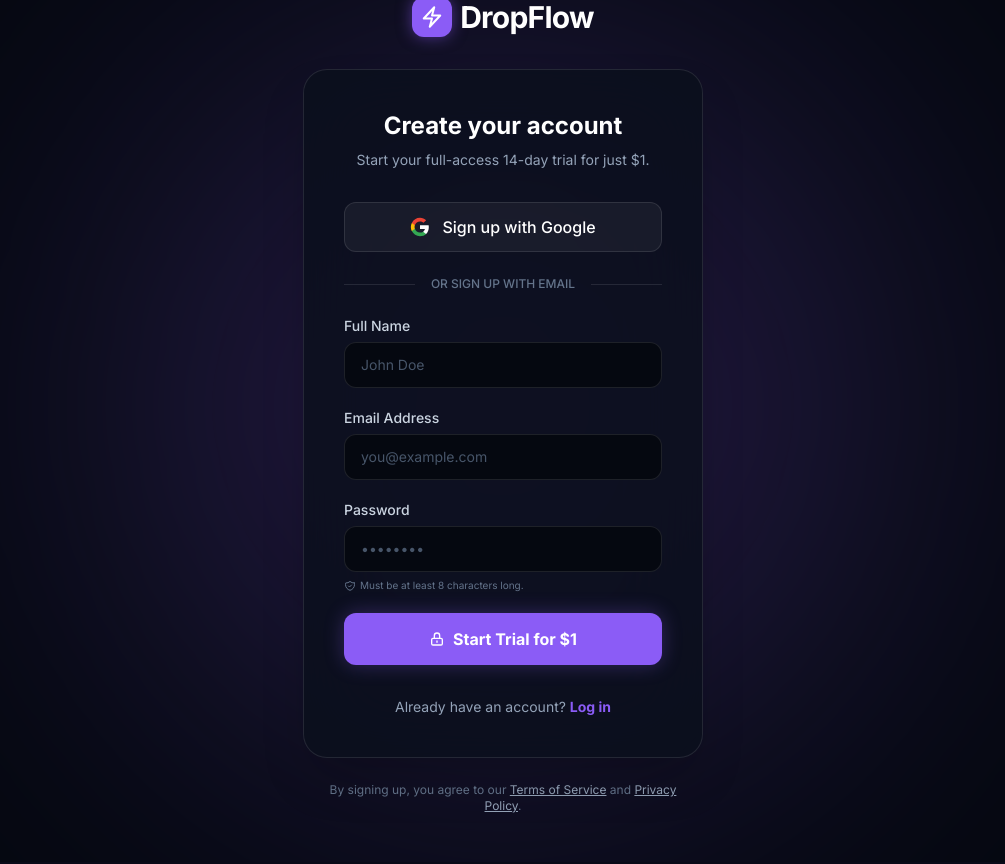
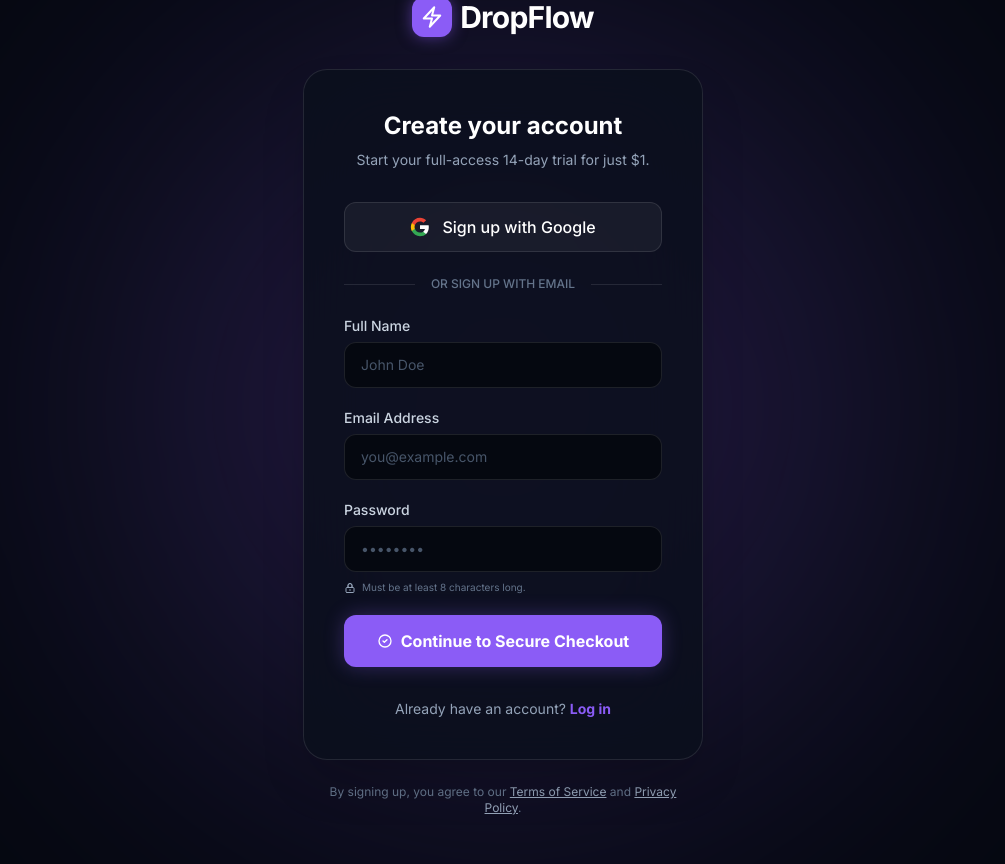
Before and after one commit to profitsai/dropflow-landing, a Flask app: page /register in a window 1280 px wide. Shown: the part 51-915 px from the top of the page, without its empty margins (137-1142 px from the left). Before the commit the page ends 864 px from the top, so only its background shows below. Run offline with Flask 3, Linux system fonts and the light colour scheme; some libraries are stand-ins or nearby versions.

Commit message:
Signup: exact Gemini spec - secure checkout CTA, lock icon password hint

```diff
--- a/templates/signup.html
+++ b/templates/signup.html
@@ -66,14 +66,14 @@
                 <div>
                     <label class="block text-sm font-medium text-slate-300 mb-1.5" for="password">Password</label>
                     <input type="password" id="password" name="password" autocomplete="new-password" placeholder="••••••••" required class="w-full bg-[#050810] border border-white/10 rounded-xl px-4 py-3 text-sm text-white focus:outline-none focus:border-brand focus:ring-1 focus:ring-brand transition-all placeholder-slate-600">
-                    <p class="text-[10px] text-slate-500 mt-1.5 flex items-center gap-1">
-                        <svg class="w-3 h-3 text-slate-500" fill="none" viewBox="0 0 24 24" stroke="currentColor"><path stroke-linecap="round" stroke-linejoin="round" stroke-width="2" d="M9 12l2 2 4-4m5.618-4.016A11.955 11.955 0 0112 2.944a11.955 11.955 0 01-8.618 3.04A12.02 12.02 0 003 9c0 5.591 3.824 10.29 9 11.622 5.176-1.332 9-6.03 9-11.622 0-1.042-.133-2.052-.382-3.016z" /></svg>
+                    <p class="text-[10px] text-slate-500 mt-2 flex items-center gap-1.5">
+                        <svg class="w-3 h-3 text-slate-400" fill="none" viewBox="0 0 24 24" stroke="currentColor"><path stroke-linecap="round" stroke-linejoin="round" stroke-width="2" d="M12 15v2m-6 4h12a2 2 0 002-2v-6a2 2 0 00-2-2H6a2 2 0 00-2 2v6a2 2 0 002 2zm10-10V7a4 4 0 00-8 0v4h8V7a4 4 0 00-8 0v4h8z" /></svg>
                         Must be at least 8 characters long.
                     </p>
                 </div>
                 <button type="submit" class="w-full bg-brand hover:bg-brand-light text-white font-bold py-3.5 rounded-xl transition-all shadow-[0_0_20px_rgba(139,92,246,0.3)] hover:shadow-[0_0_30px_rgba(139,92,246,0.5)] mt-4 flex items-center justify-center gap-2">
-                    <svg class="w-4 h-4" fill="none" viewBox="0 0 24 24" stroke="currentColor"><path stroke-linecap="round" stroke-linejoin="round" stroke-width="2" d="M12 15v2m-6 4h12a2 2 0 002-2v-6a2 2 0 00-2-2H6a2 2 0 00-2 2v6a2 2 0 002 2zm10-10V7a4 4 0 00-8 0v4h8V7a4 4 0 00-8 0v4h8z" /></svg>
-                    Start Trial for $1
+                    <svg class="w-4 h-4" fill="none" viewBox="0 0 24 24" stroke="currentColor"><path stroke-linecap="round" stroke-linejoin="round" stroke-width="2" d="M9 12l2 2 4-4m6 2a9 9 0 11-18 0 9 9 0 0118 0z" /></svg>
+                    Continue to Secure Checkout
                 </button>
             </form>
 
```
